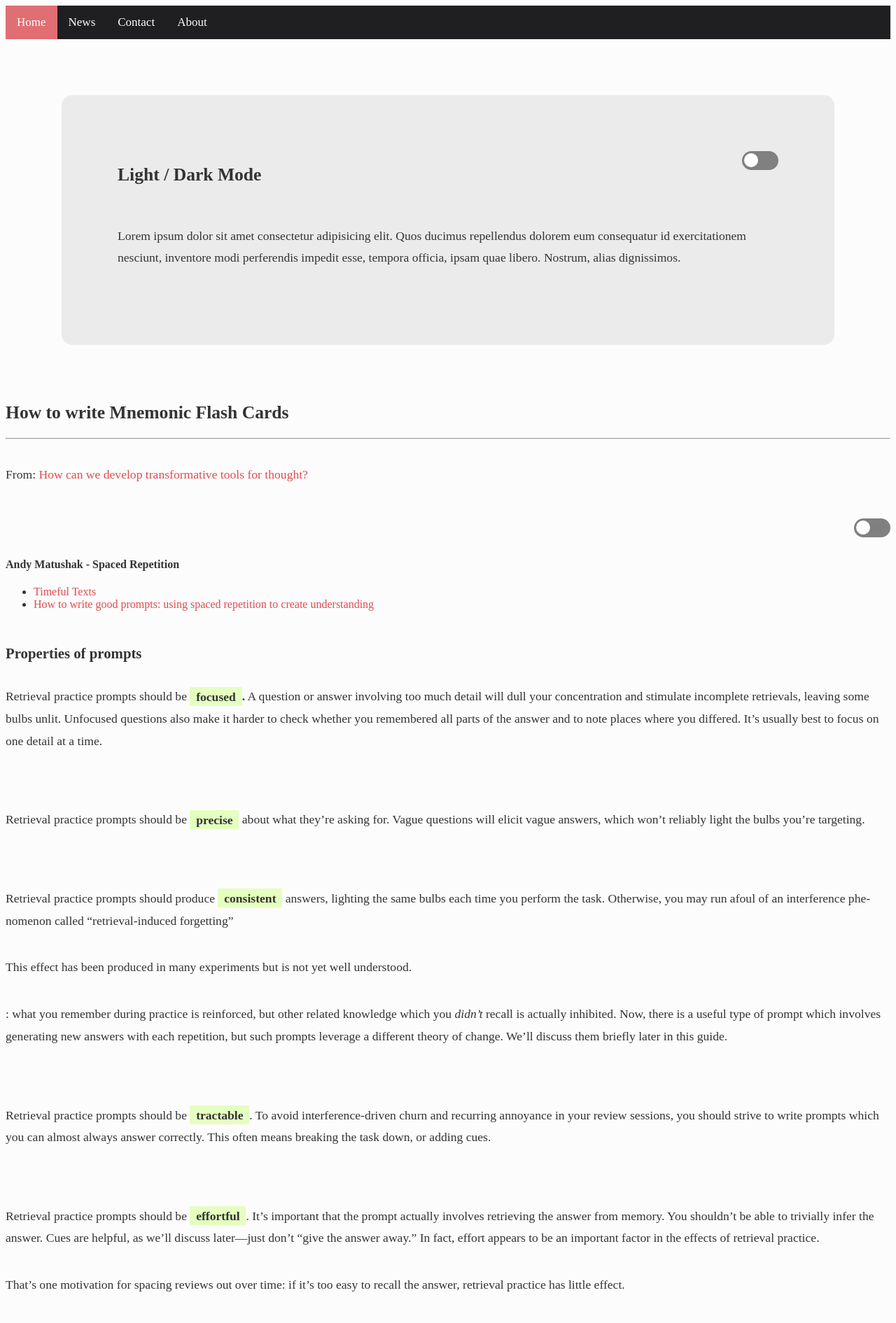
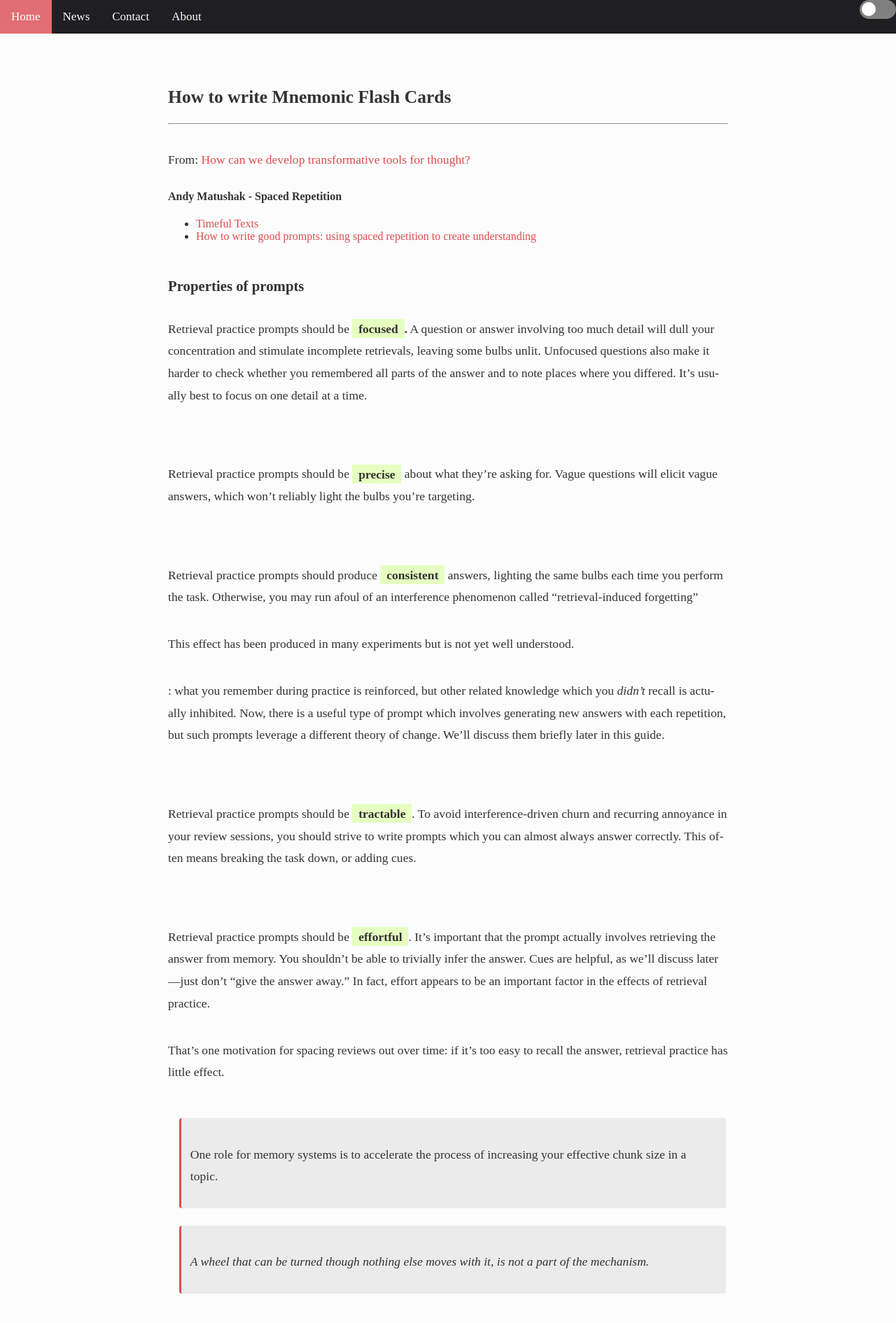
Before and after one commit to Bruno-Petersen/online, a PHP site: page /test.html in a window 1280 px wide. Shown: the top 1891 px of the page at 70% size. Run offline with PHP 8.4, Linux system fonts and the light colour scheme.

Commit message:
working site

```diff
--- a/dark/dark.css
+++ b/dark/dark.css
@@ -146,10 +146,20 @@ mark {
   background-color: var(--color-highlight);
 }
 
+.note-wrapper {
+  max-width: 50em;
+  margin: 0px auto;
+  padding: 1.57143em 3.14286em;
+}
+
 /* Add a black background color to the top navigation */
 .topnav {
   background-color: var(--color-navbar);
   overflow: hidden;
+  position: absolute;
+  top: 0px;
+  left: 0px;
+  right: 0px;
 }
 
 /* Style the links inside the navigation bar */
@@ -194,8 +204,8 @@ label:after {
   height: 20px;
   background: #fff;
   border-radius: 90px;
-  -webkit-transition: 0.3s;
-  transition: 0.3s;
+  -webkit-transition: 0.2s;
+  transition: 0.2s;
 }
 
 input:checked + label {
--- a/dark/dark.scss
+++ b/dark/dark.scss
@@ -132,10 +132,20 @@ mark {
     background-color: var(--color-highlight);
 }
 
+.note-wrapper {
+    max-width: 50em;
+    margin: 0px auto;
+    padding: 1.57143em 3.14286em;
+  }
+
 /* Add a black background color to the top navigation */
 .topnav {
 background-color: var(--color-navbar);
 overflow: hidden;
+position: absolute;
+top: 0px;
+left: 0px;
+right: 0px;
 }
 
 /* Style the links inside the navigation bar */
@@ -161,7 +171,6 @@ mark {
 }
 
 
-
 label {
 	cursor: pointer;
 	text-indent: -9999px;
@@ -182,7 +191,7 @@ label:after {
 	height: 20px;
 	background: #fff;
 	border-radius: 90px;
-	transition: 0.3s;
+	transition: 0.2s;
 }
 
 input:checked + label {
--- a/test.html
+++ b/test.html
@@ -16,31 +16,17 @@
         <an href="#news">News</an>
         <an href="#contact">Contact</an>
         <an href="#about">About</an>
-
-
+        <div class="toggle-container">
+            <input type="checkbox" id="switch" name="theme" /><label for="switch">Toggle</label>
+        </div>
       </div>
-
-<div class="container">
-    <h1>Light / Dark Mode</h1>
-    <div class="toggle-container">
-        <input type="checkbox" id="switch" name="theme" /><label for="switch">Toggle</label>
-    </div>
-
-    <p>Lorem ipsum dolor sit amet consectetur adipisicing elit. Quos ducimus repellendus dolorem eum consequatur id exercitationem nesciunt, inventore modi perferendis impedit esse, tempora officia, ipsam quae libero. Nostrum, alias dignissimos.</p>
-</div>
-
+<br><br><br><br>
 <body>
         <div class="note-wrapper">
             <h1 id="How to write Mnemonic Flash Cards">How to write Mnemonic Flash Cards</h1>
 
 <hr>
 <p>From: <a href="https://numinous.productions/ttft/">How can we develop transformative tools for thought?</a></p>
-<br>
-<div class="toggle-container">
-    <input type="checkbox" id="switch" name="theme"/>
-    <label for="switch">Toggle</label>
-</div>
-<br>
 <h4 id="Andy Matushak - Spaced Repetition">Andy Matushak - Spaced Repetition</h4>
 <ul><li><a href="https://numinous.productions/timeful/">Timeful Texts</a>
 </li><li><a href="https://andymatuschak.org/prompts/">How to write good prompts: using spaced repetition to create understanding</a>
```
Also changed, not shown: 1 other file. Lines whose indentation alone changed are shown as unchanged.
